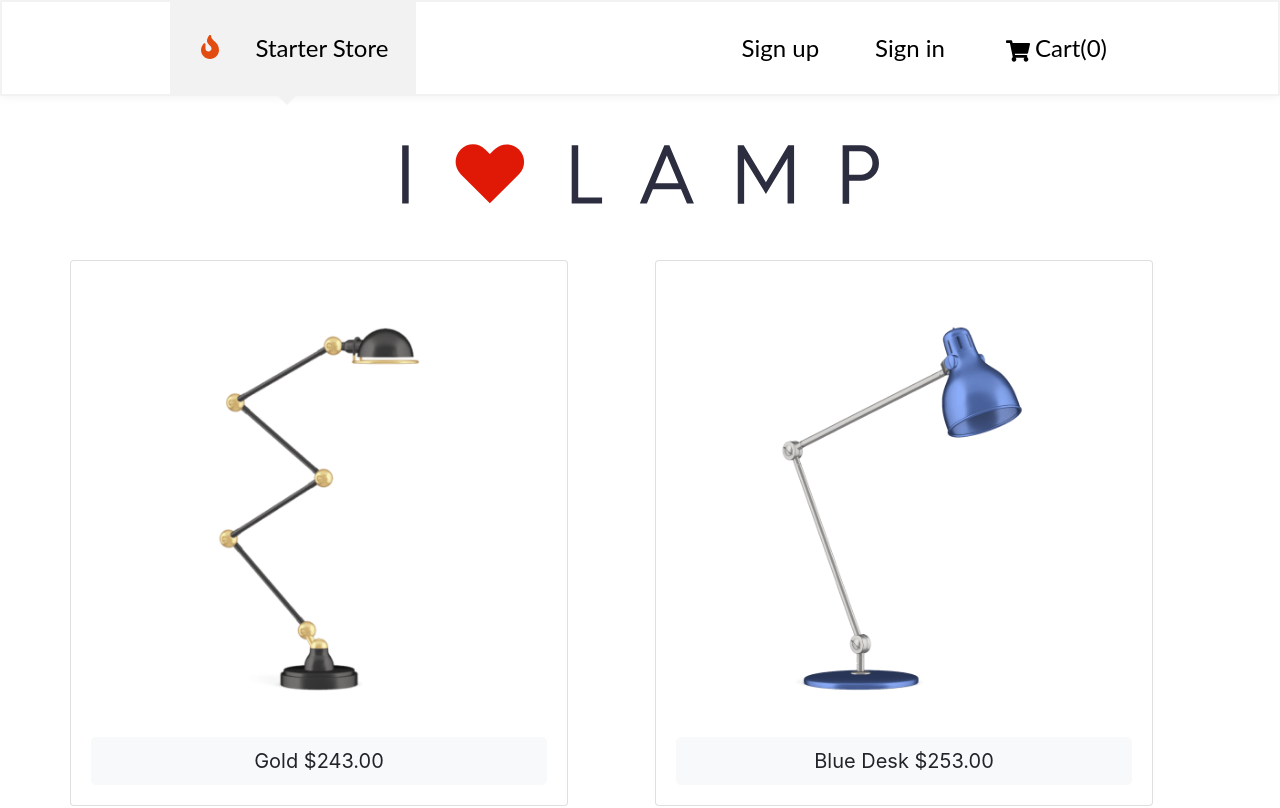
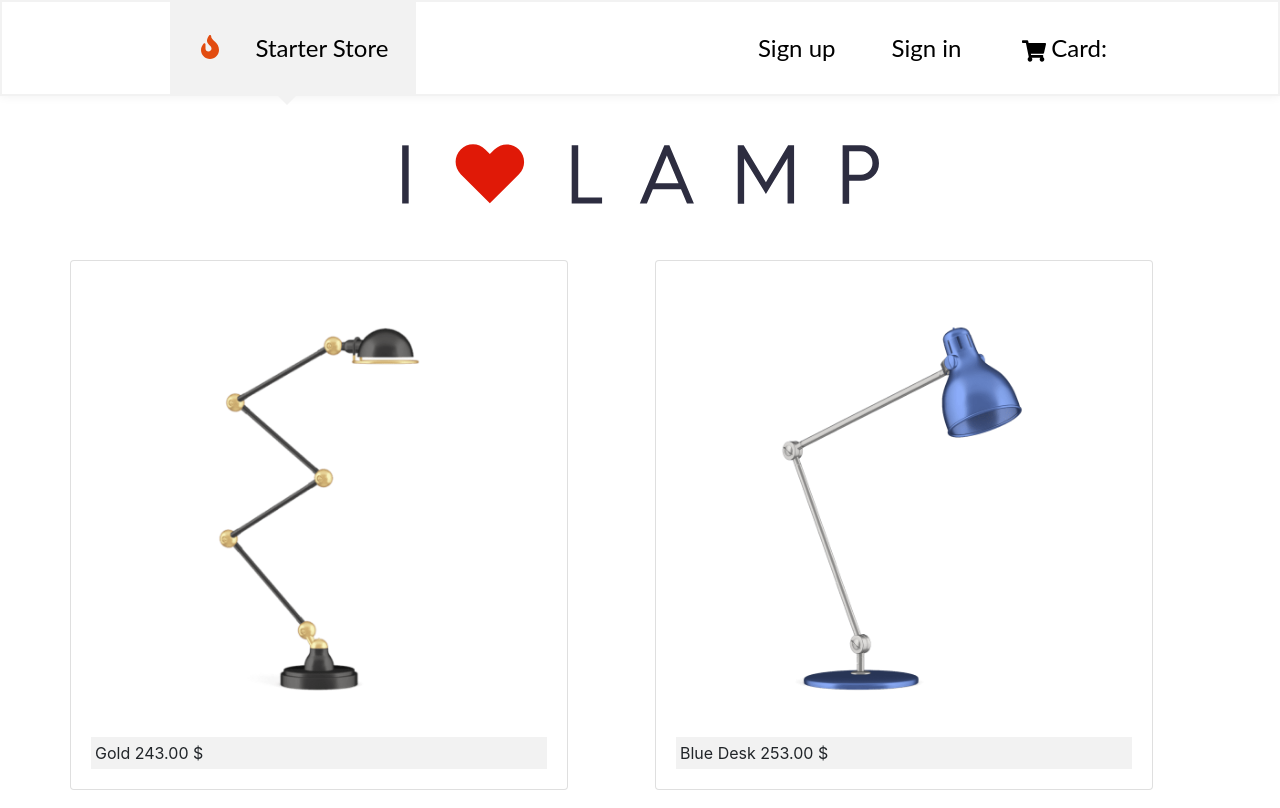
Before and after one commit to vladislavantonov-react/Restarproject, a React (Create React App) app: page / in a window 1280 px wide. Shown: the top 808 px of the page. Built offline with nearby package versions, Linux system fonts and the light colour scheme.

Commit message:
add cart

```diff
--- a/src/App.jsx
+++ b/src/App.jsx
@@ -1,22 +1,27 @@
 import React from "react";
-import Home from '../src/layouts/Home/Home'
-import NavbarNew from "./components/Navbar/Navbar";
-import SignUp from "./layouts/SignUp/SignUp";
-import SignIn from "./layouts/SignIn/SignIn"
 import {
   BrowserRouter as Router,
   Switch,
   Route,
 } from "react-router-dom";
 
+import Home from '../src/layouts/Home/Home'
+import NavbarNew from "./components/Navbar/Navbar";
+import SignUp from "./layouts/SignUp/SignUp";
+import SignIn from "./layouts/SignIn/SignIn"
+import Cart from "./layouts/Cart/Cart";
+
+
 export default function App() {
+  const [cart, setCart] = React.useState([]);
+
   return (
       <Router>
         <div>
           <NavbarNew />
           <Switch>
             <Route exact path="/">
-              <Home />
+              <Home setHome={setCart}/>
             </Route>
             <Route path="/signup">
               <SignUp />
@@ -25,7 +30,7 @@ export default function App() {
               <SignIn />
             </Route>
             <Route path="/cart">
-              <div></div>
+              <Cart data={cart}/>
             </Route>
           </Switch>
         </div>
--- a/src/components/Card/Card.jsx
+++ b/src/components/Card/Card.jsx
@@ -1,4 +1,5 @@
 import React from "react";
+import MyVerticallyCenteredModal from "../Modal/Modal";
 import styles from "./card.module.scss";
 import {
     Card,
@@ -6,9 +7,9 @@ import {
     Button,
 } from 'react-bootstrap';
 
-import MyVerticallyCenteredModal from "../Modal/Modal";
 
-export default function ImgMediaCard({title, price, img, about}) {
+
+export default function ImgMediaCard({title, price, img, about, setHome}) {
     const [modalShow, setModalShow] = React.useState(false);
     return (
         <>
@@ -20,12 +21,15 @@ export default function ImgMediaCard({title, price, img, about}) {
                                 variant="top"
                                 src={img}
                             />
-                            <Button variant="light" size="lg" block>{title} {price}</Button>
+                            <footer className={styles.footer}>
+                                {title} {price}.00 $
+                            </footer>
                         </Card.Body>
                     </Card>
                 </CardDeck>
             </div>
             <MyVerticallyCenteredModal
+                setHome={setHome}
                 show={modalShow}
                 onHide={() => setModalShow(false)}
                 title={title}
--- a/src/components/Card/card.module.scss
+++ b/src/components/Card/card.module.scss
@@ -7,3 +7,8 @@
   borderRadius: 10px;
   margin: 20px;
 }
+.footer{
+  padding:2px;
+  border:2px solid #f2f2f2;
+  background-color: #f2f2f2;
+}
--- a/src/components/Modal/Modal.jsx
+++ b/src/components/Modal/Modal.jsx
@@ -1,11 +1,11 @@
 import React from 'react';
 import styles from './modal.module.scss';
 import {Modal, Button,Form} from 'react-bootstrap';
-import {FaCartPlus} from 'react-icons/fa';
 import Col from "react-bootstrap/Col";
 import Row from "react-bootstrap/Row";
+import {FaCartPlus} from 'react-icons/fa';
 
-export default function MyVerticallyCenteredModal({price,img,title,about, ...props}) {
+export default function MyVerticallyCenteredModal({price,img,title,about, setHome, ...props}) {
         return (
             <Modal
                 {...props}
@@ -26,9 +26,14 @@ export default function MyVerticallyCenteredModal({price,img,title,about, ...pro
                     {about}
                     {price}
                     <Row>
-                        <Col>
-                            <Form.Control placeholder="Indicate" className={styles.control}/>
-                            <Button className={styles.price}><FaCartPlus className={styles.plus}/>Add to Cart</Button>
+                        <Col className={styles.control}>
+                            <Form.Control placeholder="Indicate" />
+                            <Button
+                                className={styles.price}
+                                onClick={() => setHome(prev => [...prev, {price, img, title, about}])}
+                            >
+                                <FaCartPlus className={styles.plus}/>Add to Cart
+                            </Button>
                         </Col>
                     </Row>
                 </Modal.Body>
--- a/src/components/Modal/modal.module.scss
+++ b/src/components/Modal/modal.module.scss
@@ -2,8 +2,10 @@
   width:35%;
 }
 .control{
-  width: 50% !important;
-  display: inline-flex !important;
+  input {
+    width: 50% ;
+    display: inline-flex ;
+  }
 }
 .price {
   background-color: #eb7413 !important;
--- a/src/components/Navbar/Navbar.jsx
+++ b/src/components/Navbar/Navbar.jsx
@@ -19,7 +19,7 @@ const NavbarNew = () => {
                         <div className={styles.linkWrapper}>
                             <NavLink  to="/signup"  activeClassName={styles.active}>Sign up</NavLink>
                             <NavLink  to="/sign_in" activeClassName={styles.active}>Sign in</NavLink>
-                            <NavLink  to="/cart" activeClassName={styles.active}><FaShoppingCart className={styles.cart_icon}/>Cart(0)</NavLink>
+                            <NavLink  to="/cart" activeClassName={styles.active}><FaShoppingCart className={styles.cart_icon}/>Card:</NavLink>
                         </div>
                 </Navbar.Collapse>
                 </Container>
--- a/src/components/Navbar/navbar.module.scss
+++ b/src/components/Navbar/navbar.module.scss
@@ -1,13 +1,12 @@
 .navbar{
   border: 2px solid #f2f2f2;
-
   box-shadow: 0 0 10px #f0f0f0;
 
   &__collaps {
     justify-content: space-between;
   }
+}
 
-}
 .start_icon{
   color: #e24c10;
   margin-bottom: 7px;
--- a/src/index.js
+++ b/src/index.js
@@ -5,9 +5,6 @@ import App from './App';
 import 'bootstrap/dist/css/bootstrap.min.css';
 
 ReactDOM.render(
-  // <React.StrictMode>
     <App />,
-  // </React.StrictMode>,
   document.getElementById('root')
 );
-;
--- /dev/null
+++ b/src/layouts/Cart/Cart.jsx
@@ -0,0 +1,27 @@
+import React from 'react';
+import {Button, Container, Form} from "react-bootstrap";
+import styles from "./cart.module.scss"
+
+const Cart = ({data}) => {
+    let total = 0
+    return(
+        <Container>
+            <h1>Cart</h1>
+            <Form>
+                {data.map(d => {
+                    total += d.price
+                    return <>
+                        <span>{d.title}</span>
+                        <span className={styles.about}>{d.about}</span>
+                        <img src={d.img} className={styles.img}/>
+                        <span>{d.id}</span>
+                    </>
+                })}
+                <footer className={styles.footer}>
+                <Button variant="dark"> Sub total:{total}$ </Button>
+                </footer>
+            </Form>
+        </Container>
+    );
+};
+export default Cart;
--- /dev/null
+++ b/src/layouts/Cart/cart.module.scss
@@ -0,0 +1,15 @@
+.about{
+  display:block;
+  justify-content:space-between;
+}
+.img{
+  width:30%;
+}
+.footer {
+  border-left:0px;
+  border-right: 0px;
+  border-bottom: 0px;
+  border-top: 2px;
+  border-color: #f2f2f2;
+  border-style: solid;
+}
--- a/src/layouts/Home/Home.jsx
+++ b/src/layouts/Home/Home.jsx
@@ -1,58 +1,75 @@
 import React from "react";
 import Header from '../../components/Header/Header';
 import ImgMediaCard from "../../components/Card/Card";
+import Container from "react-bootstrap/Container";
+import Col from "react-bootstrap/Col";
+import Row from "react-bootstrap/Row";
 import lampOne from '../../assets/image/lampOne.png';
 import lampTwo from '../../assets/image/lampTwo.png';
 import lampThree from '../../assets/image/lampThree.png';
 import lampFour from '../../assets/image/lampFour.png';
-import Container from "react-bootstrap/Container";
-import Col from "react-bootstrap/Col";
-import Row from "react-bootstrap/Row";
 
-const Home = () => {
+const Home = ({setHome}) => {
     console.log('Home')
     let arr = [
         {
+            id: 1,
             title:'Gold',
-            price:'$243.00',
+            price:243,
             img: lampTwo,
             about:'...',
+            qty: 5,
         },
         {
+            id: 2,
             title:'Blue Desk',
-            price:'$253.00',
+            price:253,
             img: lampOne,
             about:'...',
+            qty: 5,
         },
         {
+            id: 3,
+            number: '3',
             title:'Soft',
-            price:'$270.00',
+            price:270,
             img: lampThree,
             about:'...',
+            qty: 5,
+
         },
         {
-            title:'Triangle',
-            price:'$223.00',
+            id: 4,
+            title: 'Triangle',
+            price: 223,
             img: lampFour,
-            about:'...',
+            about: '...',
+            qty: 5,
         }
 
     ]
     return(
-        <div>
+         <div>
             <Container>
                 <Row className="justify-content-center">
                     <Header/>
                     <Row className="justify-content-space-between d-flex">
                     {arr.map((item, key) => (
                         <Col lg={6} key={key}>
-                            <ImgMediaCard title={item.title} price={item.price} img={item.img} about={item.about}/>
+                            <ImgMediaCard
+                                setHome={setHome}
+                                number={item.number}
+                                title={item.title}
+                                price={item.price}
+                                about={item.about}
+                                img={item.img}
+                                qty={item.qty}
+                            />
                         </Col>
                     ))}
                     </Row>
                 </Row>
             </Container>
-
         </div>
     )
 }
--- a/src/layouts/SignUp/SignUp.jsx
+++ b/src/layouts/SignUp/SignUp.jsx
@@ -1,6 +1,7 @@
 import React, {useEffect, useState} from 'react';
+import {Container, Form, Button} from "react-bootstrap";
+
 import styles from './signup.module.scss';
-import {Container, Form, Button} from "react-bootstrap";
 
 const SignUp = () => {
     const [email, setEmail] = useState()
```
